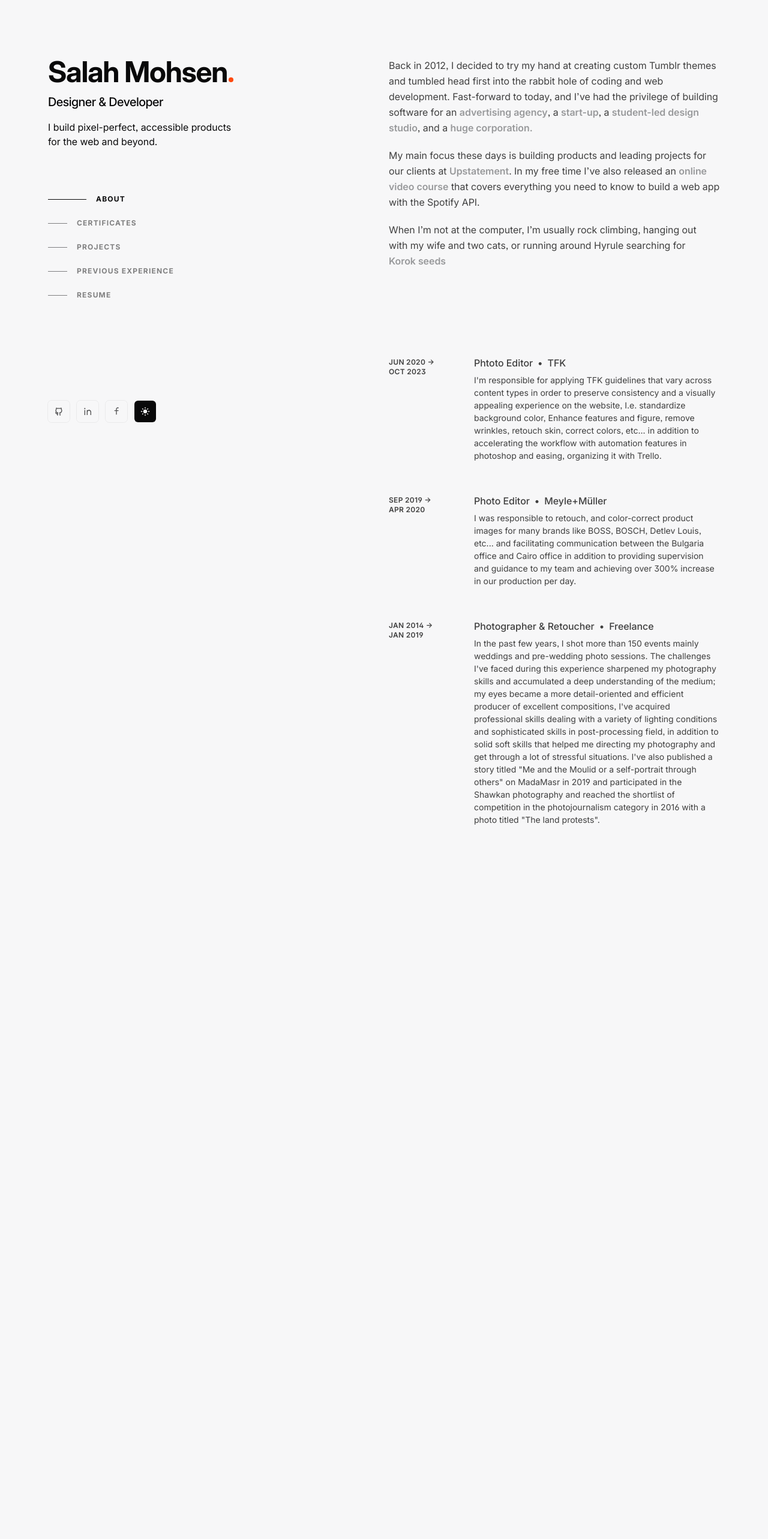
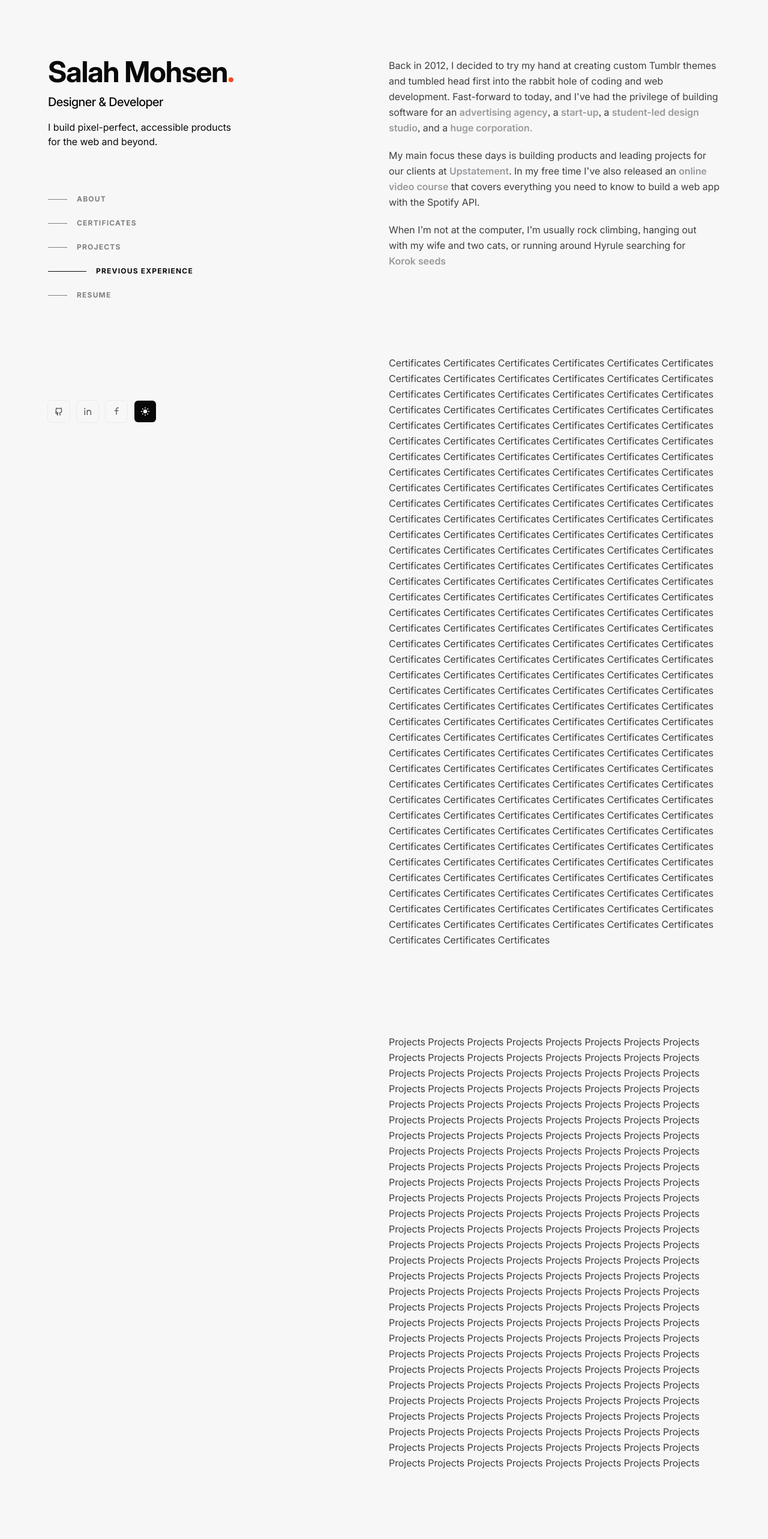
Before and after one commit to salahmohsen/portfolio, a Next.js app: page / in a window 1280 px wide. Shown: the top 2566 px of the page at 60% size. Before the commit the page ends 1765 px from the top, so only its background shows below. Built offline with nearby package versions, Linux system fonts and the light colour scheme.

Commit message:
Adding Intersection-observer feature with other improvements

```diff
--- a/app/components/sections/experience/experienceItem.jsx
+++ b/app/components/sections/experience/experienceItem.jsx
@@ -2,7 +2,7 @@ const ExperienceItem = ({ company, title, duration, description, skills }) => {
   return (
     <li className="mb-12">
       <div className=" group relative grid pb-1 sm:grid-cols-8 sm:gap-8 md:gap-4 lg:hover:!opacity-100 lg:group-hover/list:opacity-50">
-        <div className="absolute -inset-4 -z-10 hidden rounded-md lg:-inset-x-6 lg:block lg:group-hover:bg-night lg:group-hover:drop-shadow-lg"></div>
+        <div className="absolute -inset-4 -z-10 hidden rounded-md transition-all duration-200 ease-in-out lg:-inset-x-6 lg:block lg:group-hover:bg-night lg:group-hover:drop-shadow-lg"></div>
         <header className=" mt-1 text-xs font-semibold uppercase tracking-wide sm:col-span-2 lg:group-hover:text-light">
           {duration}
         </header>
--- a/app/components/sections/nav/nav.jsx
+++ b/app/components/sections/nav/nav.jsx
@@ -1,22 +1,12 @@
-"use client";
-
-import { useState } from "react";
 import NavItem from "./navItem";
 import { Data_Sections } from "@/app/data/data";
 
 const Nav = () => {
-  const [selected, setSelected] = useState("about");
-
   return (
     <nav className="hidden lg:block" aria-label="In-page jump links">
       <ul className="mt-16 w-max">
         {Data_Sections.map((el) => (
-          <NavItem
-            name={el}
-            key={el}
-            selected={selected}
-            setSelected={setSelected}
-          />
+          <NavItem name={el} key={el} />
         ))}
       </ul>
     </nav>
--- a/app/components/sections/nav/navItem.jsx
+++ b/app/components/sections/nav/navItem.jsx
@@ -1,22 +1,27 @@
 "use client";
 
-const NavItem = ({ name, selected, setSelected }) => {
-  const link =
+import { useIntersection } from "@/app/lib/intersectionProvider";
+
+const NavItem = ({ name }) => {
+  const liveName = typeof name === "string" ? name : name[0];
+
+  const hash =
     typeof name === "string"
       ? `#${name.replace(/\s/g, "").toLowerCase()}`
       : name[1];
 
-  const nameText = typeof name === "string" ? name : name[0];
+  const { sectionIntersectedName, isIntersecting } = useIntersection();
+  const active = sectionIntersectedName === hash && isIntersecting;
   return (
-    <li onClick={() => setSelected(typeof name === "string" ? name : selected)}>
-      <a className={`group flex items-center py-3`} href={link}>
+    <li>
+      <a className={`group flex items-center py-3`} href={hash}>
         <span
-          className={`${selected === nameText ? "w-16 bg-night dark:bg-light" : "w-8 bg-night/50 dark:bg-light/50"} mr-4 h-px   transition-all duration-200 ease-in-out group-hover:w-16 group-hover:bg-night group-focus-visible:w-16 group-focus-visible:bg-night dark:group-hover:bg-light dark:group-focus-visible:bg-light`}
+          className={`${active ? "w-16 bg-night dark:bg-light" : "w-8 bg-night/50 dark:bg-light/50"} mr-4 h-px   transition-all duration-200 ease-in-out group-hover:w-16 group-hover:bg-night group-focus-visible:w-16 group-focus-visible:bg-night dark:group-hover:bg-light dark:group-focus-visible:bg-light`}
         ></span>
         <span
-          className={`${selected === nameText ? "text-night dark:text-light" : "text-night/50 dark:text-light/50"} text-xs font-bold uppercase tracking-widest group-hover:text-night group-focus-visible:text-night dark:text-nightFaded dark:group-hover:text-light dark:group-focus-visible:text-light`}
+          className={`${active ? "text-night dark:text-light" : "text-night/50 dark:text-light/50"} text-xs font-bold uppercase tracking-widest group-hover:text-night group-focus-visible:text-night dark:text-nightFaded dark:group-hover:text-light dark:group-focus-visible:text-light`}
         >
-          {nameText}
+          {liveName}
         </span>
       </a>
     </li>
--- a/app/components/sections/section.jsx
+++ b/app/components/sections/section.jsx
@@ -1,8 +1,22 @@
+"use client";
+
+import { useIntersection } from "@/app/lib/intersectionProvider";
+import { useEffect } from "react";
+import { useInView } from "react-intersection-observer";
+
 const Section = ({ name, children }) => {
   const id = name.replace(/\s/g, "").toLowerCase();
+  const { ref, inView, entry } = useInView({ threshold: 0.6 });
+  const { setSectionIntersectedName, setIsIntersecting } = useIntersection();
+  useEffect(() => {
+    setSectionIntersectedName(`#${id}`);
+    setIsIntersecting(inView);
+  }, [id, inView, setIsIntersecting, setSectionIntersectedName]);
+
   return (
     <section
       id={id}
+      ref={ref}
       className={`mb-16 scroll-mt-16 md:mb-24 lg:mb-36 lg:scroll-mt-24`}
     >
       <div className="sticky top-0 z-10 -ml-4 mb-4 flex h-10 w-screen items-center justify-between bg-light/15 px-1 pl-4 backdrop-blur-md dark:border-nightFaded dark:bg-night/15 sm:-ml-8 sm:pl-8 lg:sr-only lg:top-auto lg:opacity-0 ">
--- a/app/layout.js
+++ b/app/layout.js
@@ -1,6 +1,7 @@
 import "./globals.css";
 import localFont from "next/font/local";
-import ThemeProvider from "./utils/themeProvider";
+import ThemeProvider from "./lib/themeProvider";
+import IntersectionProvider from "./lib/intersectionProvider";
 
 const inter = localFont({
   src: "./fonts/InterVariable.woff2",
@@ -26,10 +27,12 @@ export default function RootLayout({ children }) {
             "text-pretty bg-light leading-relaxed text-night antialiased transition-colors duration-500 ease-in-out selection:bg-night selection:text-light dark:bg-night dark:text-light dark:selection:bg-light dark:selection:text-night"
           }
         >
-          <ThemeProvider attribute="class" defaultTheme="system" enableSystem>
-            <div className="container mx-auto min-h-screen max-w-screen-xl py-24  lg:py-0">
-              {children}
-            </div>
+          <ThemeProvider attribute="class" enableSystem={false}>
+            <IntersectionProvider>
+              <div className="container mx-auto min-h-screen max-w-screen-xl py-24  lg:py-0">
+                {children}
+              </div>
+            </IntersectionProvider>
           </ThemeProvider>
         </body>
       </html>
--- /dev/null
+++ b/app/lib/intersectionProvider.jsx
@@ -0,0 +1,27 @@
+"use client";
+
+import { createContext, useContext, useState } from "react";
+
+const IntersectionContext = createContext();
+
+const IntersectionProvider = ({ children }) => {
+  const [sectionIntersectedName, setSectionIntersectedName] = useState("");
+  const [isIntersecting, setIsIntersecting] = useState(false);
+
+  return (
+    <IntersectionContext.Provider
+      value={{
+        sectionIntersectedName,
+        setSectionIntersectedName,
+        isIntersecting,
+        setIsIntersecting,
+      }}
+    >
+      {children}
+    </IntersectionContext.Provider>
+  );
+};
+
+export default IntersectionProvider;
+
+export const useIntersection = () => useContext(IntersectionContext);
--- a/app/page.js
+++ b/app/page.js
@@ -32,6 +32,91 @@ export default function Home() {
         <Section name="About">
           <Data_About />
         </Section>
+        <Section name="Certificates">
+          <p>
+            Certificates Certificates Certificates Certificates Certificates
+            Certificates Certificates Certificates Certificates Certificates
+            Certificates Certificates Certificates Certificates Certificates
+            Certificates Certificates Certificates Certificates Certificates
+            Certificates Certificates Certificates Certificates Certificates
+            Certificates Certificates Certificates Certificates Certificates
+            Certificates Certificates Certificates Certificates Certificates
+            Certificates Certificates Certificates Certificates Certificates
+            Certificates Certificates Certificates Certificates Certificates
+            Certificates Certificates Certificates Certificates Certificates
+            Certificates Certificates Certificates Certificates Certificates
+            Certificates Certificates Certificates Certificates Certificates
+            Certificates Certificates Certificates Certificates Certificates
+            Certificates Certificates Certificates Certificates Certificates
+            Certificates Certificates Certificates Certificates Certificates
+            Certificates Certificates Certificates Certificates Certificates
+            Certificates Certificates Certificates Certificates Certificates
+            Certificates Certificates Certificates Certificates Certificates
+            Certificates Certificates Certificates Certificates Certificates
+            Certificates Certificates Certificates Certificates Certificates
+            Certificates Certificates Certificates Certificates Certificates
+            Certificates Certificates Certificates Certificates Certificates
+            Certificates Certificates Certificates Certificates Certificates
+            Certificates Certificates Certificates Certificates Certificates
+            Certificates Certificates Certificates Certificates Certificates
+            Certificates Certificates Certificates Certificates Certificates
+            Certificates Certificates Certificates Certificates Certificates
+            Certificates Certificates Certificates Certificates Certificates
+            Certificates Certificates Certificates Certificates Certificates
+            Certificates Certificates Certificates Certificates Certificates
+            Certificates Certificates Certificates Certificates Certificates
+            Certificates Certificates Certificates Certificates Certificates
+            Certificates Certificates Certificates Certificates Certificates
+            Certificates Certificates Certificates Certificates Certificates
+            Certificates Certificates Certificates Certificates Certificates
+            Certificates Certificates Certificates Certificates Certificates
+            Certificates Certificates Certificates Certificates Certificates
+            Certificates Certificates Certificates Certificates Certificates
+            Certificates Certificates Certificates Certificates Certificates
+            Certificates Certificates Certificates Certificates Certificates
+            Certificates Certificates Certificates Certificates Certificates
+            Certificates Certificates Certificates Certificates Certificates
+            Certificates Certificates Certificates Certificates Certificates
+            Certificates Certificates Certificates Certificates Certificates
+            Certificates Certificates Certificates Certificates Certificates
+          </p>
+        </Section>
+        <Section name="Projects">
+          <p>
+            Projects Projects Projects Projects Projects Projects Projects
+            Projects Projects Projects Projects Projects Projects Projects
+            Projects Projects Projects Projects Projects Projects Projects
+            Projects Projects Projects Projects Projects Projects Projects
+            Projects Projects Projects Projects Projects Projects Projects
+            Projects Projects Projects Projects Projects Projects Projects
+            Projects Projects Projects Projects Projects Projects Projects
+            Projects Projects Projects Projects Projects Projects Projects
+            Projects Projects Projects Projects Projects Projects Projects
+            Projects Projects Projects Projects Projects Projects Projects
+            Projects Projects Projects Projects Projects Projects Projects
+            Projects Projects Projects Projects Projects Projects Projects
+            Projects Projects Projects Projects Projects Projects Projects
+            Projects Projects Projects Projects Projects Projects Projects
+            Projects Projects Projects Projects Projects Projects Projects
+            Projects Projects Projects Projects Projects Projects Projects
+            Projects Projects Projects Projects Projects Projects Projects
+            Projects Projects Projects Projects Projects Projects Projects
+            Projects Projects Projects Projects Projects Projects Projects
+            Projects Projects Projects Projects Projects Projects Projects
+            Projects Projects Projects Projects Projects Projects Projects
+            Projects Projects Projects Projects Projects Projects Projects
+            Projects Projects Projects Projects Projects Projects Projects
+            Projects Projects Projects Projects Projects Projects Projects
+            Projects Projects Projects Projects Projects Projects Projects
+            Projects Projects Projects Projects Projects Projects Projects
+            Projects Projects Projects Projects Projects Projects Projects
+            Projects Projects Projects Projects Projects Projects Projects
+            Projects Projects Projects Projects Projects Projects Projects
+            Projects Projects Projects Projects Projects Projects Projects
+            Projects Projects Projects Projects Projects Projects Projects
+            Projects Projects Projects Projects Projects Projects Projects
+          </p>
+        </Section>
         <Section name="Previous Experience">
           <div>
             <ol className="group/list">
--- a/package.json
+++ b/package.json
@@ -13,7 +13,8 @@
     "next-themes": "^0.2.1",
     "react": "^18",
     "react-dom": "^18",
-    "react-icons": "^5.0.1"
+    "react-icons": "^5.0.1",
+    "react-intersection-observer": "^9.5.3"
   },
   "devDependencies": {
     "autoprefixer": "^10.0.1",
```
Also changed, not shown: app/lib/themeProvider.jsx (renamed from app/utils/themeProvider.jsx), 1 other file (tests, documents, lock files or other folders).
